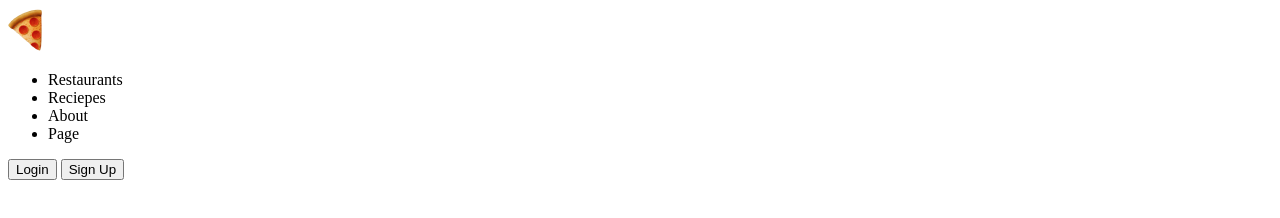
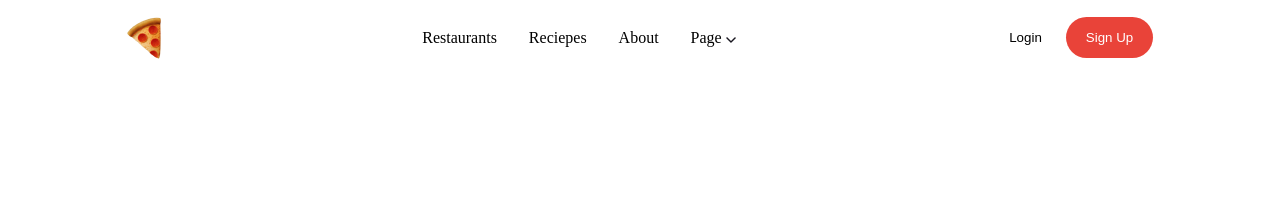
Before and after one commit to scribeNcode/A-navigation-bar-with-hover-effects, a plain HTML site: page index.html in a window 1280 px wide. Drawn offline with Linux system fonts and the light colour scheme.

Commit message:
style header

```diff
--- a/index.html
+++ b/index.html
@@ -4,19 +4,20 @@
     <meta charset="UTF-8">
     <meta name="viewport" content="width=device-width, initial-scale=1.0">
     <title>Document</title>
+    <link rel="stylesheet" href="style.css">
 </head>
 <body>
     <header>
-        <img src="/images/🍕.png" alt="" srcset="">
-        <ul>
-            <li>Restaurants</li>
-            <li>Reciepes</li>
-            <li>About</li>
-            <li>Page</li>
+        <img src="/A-navigation-bar-with-hover-effects/images/🍕.png" alt="" srcset="">
+        <ul class="site-navigations">
+            <li class="hover">Restaurants</li>
+            <li class="hover">Reciepes</li>
+            <li class="hover">About</li>
+            <li class="hover">Page</li>
         </ul>
         <div class="access-btns">
-            <button>Login</button>
-            <button>Sign Up</button>
+            <button  id="login">Login</button>
+            <button  id="Sign-up-btn">Sign Up</button>
         </div>
     </header>
     <main></main>
--- a/style.css
+++ b/style.css
@@ -0,0 +1,62 @@
+*{
+    padding: 0;
+    margin: 0;
+}
+
+/* style head using element selector (header) */
+header{
+    display: flex;
+    justify-content: space-around;
+    align-items: center;
+    width: 100%;
+    /* background-color: green; */
+       margin-top: 1rem;
+}
+
+/* using class selector  */
+.site-navigations{
+    display: flex;
+    list-style: none;
+    justify-content: space-between;
+    align-items: center;
+    gap: 2rem;
+    /* background-color: red; */
+}
+
+/* using id selector */
+#Sign-up-btn{
+    background-color: rgb(233,67,57);
+    color: white;
+}
+
+#login{
+    background-color: transparent;
+}
+
+button{
+    border: 0;
+    padding: 1em 1.5em;
+    border-radius: 30px;
+}
+
+
+
+/* Pseudo-classes (:hover, :focus, :nth-child)
+Pseudo-elements (::before, ::after) */
+
+ul li:nth-child(4)::after{
+    content: url(/A-navigation-bar-with-hover-effects/images/Vector\ 1.png);
+    display: inline-block;
+
+    margin-left: 4px;
+}
+
+.hover:hover{
+background-color: aquamarine;
+cursor: pointer;
+}
+
+#login:hover, #Sign-up-btn:hover{
+    background-color: aquamarine;
+    color: rgb(233,67,57);
+}
```
